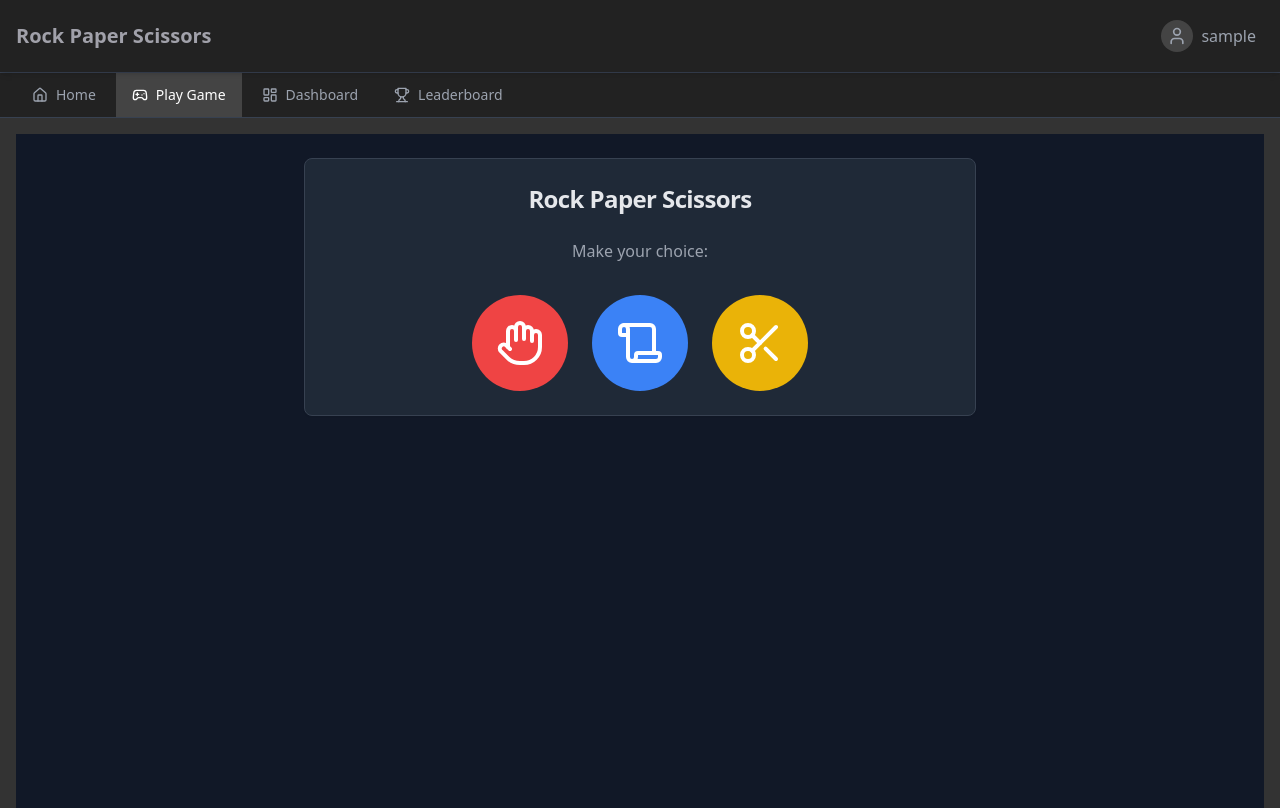
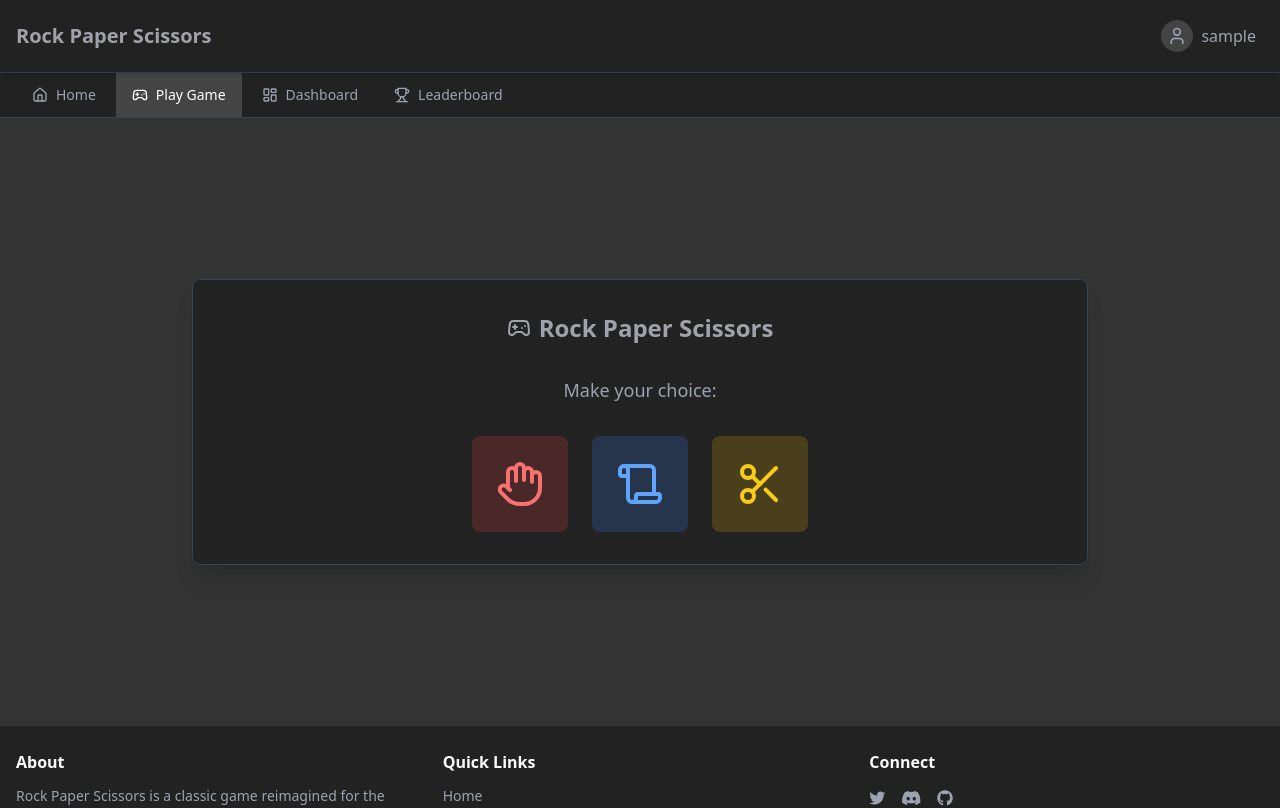
Before and after one commit to komenpetch/rps_pj, a Next.js app: page /rps in a window 1280 px wide. Shown: the top 808 px of the page. Built offline with nearby package versions, Linux system fonts and the light colour scheme; sample sign-in values are in the browser's storage.

Commit message:
✨ improve RPS game UI with score display

```diff
--- a/app/globals.css
+++ b/app/globals.css
@@ -67,7 +67,7 @@
     @apply bg-background text-foreground;
   }
 }
-
+/* UI */
 @keyframes slideDown {
     from {
         opacity: 0;
@@ -119,3 +119,81 @@
 .scale-on-hover:active {
     transform: scale(0.95);
 }
+
+/* game */
+@keyframes bounce {
+    0%, 100% { transform: translateY(0); }
+    50% { transform: translateY(-10px); }
+}
+
+@keyframes pulse {
+    0%, 100% { transform: scale(1); }
+    50% { transform: scale(1.05); }
+}
+
+@keyframes shake {
+    0%, 100% { transform: translateX(0); }
+    25% { transform: translateX(-5px); }
+    75% { transform: translateX(5px); }
+}
+
+@keyframes fadeIn {
+    from { opacity: 0; }
+    to { opacity: 1; }
+}
+
+@keyframes slideIn {
+    from {
+        opacity: 0;
+        transform: translateY(-20px);
+    }
+    to {
+        opacity: 1;
+        transform: translateY(0);
+    }
+}
+
+.animate-bounce {
+    animation: bounce 1s infinite;
+}
+
+.animate-pulse {
+    animation: pulse 2s infinite;
+}
+
+.animate-shake {
+    animation: shake 0.5s;
+}
+
+.animate-fade-in {
+    animation: fadeIn 0.3s ease-out;
+}
+
+.animate-slide-in {
+    animation: slideIn 0.3s ease-out;
+}
+
+.choice-hover {
+    transition: all 0.3s ease;
+}
+
+.choice-hover:hover:not(:disabled) {
+    transform: scale(1.05);
+}
+
+.choice-hover:active:not(:disabled) {
+    transform: scale(0.95);
+}
+
+.winner {
+    animation: pulse 2s infinite;
+}
+
+.loser {
+    opacity: 0.75;
+    transform: scale(0.9);
+}
+
+.result-enter {
+    animation: slideIn 0.3s ease-out;
+}
--- a/app/rps/components/Choice.tsx
+++ b/app/rps/components/Choice.tsx
@@ -1,42 +1,56 @@
-import { Choice } from "@/app/utils/RpsGameLogic";
-import { Button } from "@/components/ui/button"
-import { Hand, Scroll, Scissors } from "lucide-react"
+import { Hand, Scroll, Scissors } from "lucide-react";
+import type { Choice } from '@/app/utils/RpsGameLogic';
 
-type ChoiceProps = {
+type ChoiceButtonProps = {
     choice: Choice;
     onClick: (choice: Choice) => void;
     disabled?: boolean;
     isSelected?: boolean;
 };
 
-const choiceIcons = {
-    rock: Hand,
-    paper: Scroll,
-    scissors: Scissors,
+const choiceConfig = {
+    rock: {
+        icon: Hand,
+        color: "bg-red-500/20 text-red-400 hover:bg-red-500/30",
+        selectedColor: "bg-red-500/40 text-red-300"
+    },
+    paper: {
+        icon: Scroll,
+        color: "bg-blue-500/20 text-blue-400 hover:bg-blue-500/30",
+        selectedColor: "bg-blue-500/40 text-blue-300"
+    },
+    scissors: {
+        icon: Scissors,
+        color: "bg-yellow-500/20 text-yellow-400 hover:bg-yellow-500/30",
+        selectedColor: "bg-yellow-500/40 text-yellow-300"
+    }
 };
 
-const choiceColors = {
-    rock: "bg-red-500 hover:bg-red-600",
-    paper: "bg-blue-500 hover:bg-blue-600",
-    scissors: "bg-yellow-500 hover:bg-yellow-600",
-};
-
-export default function ChoiceButton({ choice, onClick, disabled, isSelected }: ChoiceProps) {
-    const Icon = choiceIcons[choice];
-    const colorClass = choiceColors[choice];
+export default function ChoiceButton({
+    choice,
+    onClick,
+    disabled = false,
+    isSelected = false
+}: ChoiceButtonProps) {
+    const Icon = choiceConfig[choice].icon;
+    const baseColor = isSelected
+        ? choiceConfig[choice].selectedColor
+        : choiceConfig[choice].color;
 
     return (
-        <Button
+        <button
             onClick={() => onClick(choice)}
             disabled={disabled}
             className={`
-                ${colorClass}
-                w-24 h-24 rounded-full p-6 transition-all duration-200
-                ${isSelected ? 'scale-110 ring-4 ring-white' : 'hover:scale-105'}
+                ${baseColor}
+                w-24 h-24 rounded-lg p-6
+                transition-all duration-200 transform
+                ${isSelected ? 'scale-110 ring-2 ring-gray-400' : 'hover:scale-105'}
                 ${disabled ? 'opacity-50 cursor-not-allowed' : ''}
+                flex items-center justify-center
             `}
         >
-            <Icon className="w-full h-full text-white" />
-        </Button>
+            <Icon className="w-full h-full" />
+        </button>
     );
 }
--- a/app/rps/components/Game.tsx
+++ b/app/rps/components/Game.tsx
@@ -1,47 +1,35 @@
-'use client';
 import { useState } from 'react';
-import { Card, CardContent, CardHeader, CardTitle } from "@/components/ui/card"
-import { Button } from "@/components/ui/button"
-import { useToast } from "@/components/ui/use-toast"
-import { Undo2 } from "lucide-react"
+import { Gamepad2, RotateCcw } from "lucide-react";
+import { useToast } from "@/components/ui/use-toast";
 import {
     type Choice,
-    type GameResult,
     choices,
     getComputerChoice,
     determineWinner,
     calculatePoints
 } from '@/app/utils/RpsGameLogic';
-import ChoiceButton from './Choice'
-import ResultDisplay from './ResultDisplay'
+import ChoiceButton from './Choice';
+import ResultDisplay from './ResultDisplay';
 
 type GameState = {
     playerChoice: Choice | null;
     computerChoice: Choice | null;
-    result: GameResult | null;
+    result: 'win' | 'lose' | 'draw' | null;
     points: number;
     isPlaying: boolean;
 };
 
-async function updateGameStats(result: GameResult, points: number) {
-    try {
+async function updateGameStats(result: 'win' | 'lose' | 'draw', points: number) {
     const response = await fetch('/api/games/save', {
         method: 'POST',
         headers: {
             'Content-Type': 'application/json'
         },
-            body: JSON.stringify({
-                result,
-                points
-            })
+        body: JSON.stringify({ result, points })
     });
 
     if (!response.ok) {
         throw new Error('Failed to save game result');
-        }
-    } catch (error) {
-        console.error('Error saving game result:', error);
-        throw error;
     }
 }
 
@@ -63,8 +51,10 @@ export default function Game() {
             const result = determineWinner(choice, computerChoice);
             const points = calculatePoints(result);
 
+            // Save game result
             await updateGameStats(result, points);
 
+            // Update game state
             setGameState({
                 playerChoice: choice,
                 computerChoice,
@@ -73,8 +63,9 @@ export default function Game() {
                 isPlaying: false
             });
 
+            // Show toast notification
             toast({
-                title: result === 'win' ? 'Victory!' : result === 'lose' ? 'Defeat!' : 'Draw!',
+                title: result === 'win' ? '🎉 Victory!' : result === 'lose' ? '😔 Defeat!' : '🤝 Draw!',
                 description: `You earned ${points} points`,
                 duration: 3000,
             });
@@ -101,36 +92,39 @@ export default function Game() {
     };
 
     return (
-        <Card className="bg-gray-800 border-gray-700">
-            <CardHeader>
-                <CardTitle className="text-2xl font-bold text-center text-gray-200">
+        <div className="bg-[#222222] rounded-lg shadow-xl border border-gray-700 p-8">
+            <div className="text-center mb-8">
+                <h1 className="text-2xl font-bold text-zinc-400 flex items-center justify-center gap-2">
+                    <Gamepad2 className="w-6 h-6" />
                     Rock Paper Scissors
-                </CardTitle>
-            </CardHeader>
-            <CardContent className="space-y-8">
+                </h1>
+            </div>
+
+            <div className="space-y-8">
                 {gameState.result ? (
-                    <>
+                    <div className="space-y-6">
                         <ResultDisplay
                             playerChoice={gameState.playerChoice!}
                             computerChoice={gameState.computerChoice!}
                             result={gameState.result}
                             points={gameState.points}
                         />
+
                         <div className="text-center">
-                            <Button
+                            <button
                                 onClick={resetGame}
-                                variant="outline"
-                                className="border-gray-600 text-gray-200 hover:bg-gray-700"
                                 disabled={gameState.isPlaying}
+                                className="bg-[#444444] text-white px-6 py-3 rounded-md hover:bg-gray-700
+                                         transition-colors flex items-center gap-2 mx-auto"
                             >
-                                <Undo2 className="mr-2 h-4 w-4" />
+                                <RotateCcw className="w-4 h-4" />
                                 Play Again
-                            </Button>
+                            </button>
                         </div>
-                    </>
+                    </div>
                 ) : (
-                    <>
-                        <p className="text-center text-gray-400">
+                    <div className="space-y-8">
+                        <p className="text-center text-gray-400 text-lg">
                             Make your choice:
                         </p>
                         <div className="flex justify-center gap-6">
@@ -143,9 +137,9 @@ export default function Game() {
                                 />
                             ))}
                         </div>
-                    </>
+                    </div>
                 )}
-            </CardContent>
-        </Card>
+            </div>
+        </div>
     );
 }
--- /dev/null
+++ b/app/rps/components/ScoreDisplay.tsx
@@ -0,0 +1,34 @@
+import { Trophy, Flame } from 'lucide-react';
+
+type ScoreDisplayProps = {
+    score: number;
+    streak: number;
+};
+
+export default function ScoreDisplay({ score, streak }: ScoreDisplayProps) {
+    return (
+        <div className="grid grid-cols-2 gap-4 mb-8">
+            <div className="bg-gray-800 rounded-2xl p-4 flex items-center gap-4">
+                <div className="p-3 rounded-xl bg-yellow-500/10">
+                    <Trophy className="w-6 h-6 text-yellow-400" />
+                </div>
+                <div>
+                    <p className="text-sm text-gray-400">Total Score</p>
+                    <p className="text-2xl font-bold text-white">{score}</p>
+                </div>
+            </div>
+
+            <div className="bg-gray-800 rounded-2xl p-4 flex items-center gap-4">
+                <div className="p-3 rounded-xl bg-red-500/10">
+                    <Flame className="w-6 h-6 text-red-400" />
+                </div>
+                <div>
+                    <p className="text-sm text-gray-400">Win Streak</p>
+                    <p className={`text-2xl font-bold text-white ${streak > 2 ? 'animate-pulse' : ''}`}>
+                        {streak}
+                    </p>
+                </div>
+            </div>
+        </div>
+    );
+}
--- a/app/rps/page.tsx
+++ b/app/rps/page.tsx
@@ -2,32 +2,33 @@
 
 import { useEffect, useState } from 'react';
 import { useRouter } from 'next/navigation';
+import { useAuth } from '@/app/contexts/AuthContext';
 import Game from './components/Game';
 
 export default function RPSPage() {
     const router = useRouter();
+    const { user } = useAuth();
     const [isLoading, setIsLoading] = useState(true);
 
     useEffect(() => {
-        const session = localStorage.getItem('session');
-        if (!session) {
+        if (!user) {
             router.push('/login');
             return;
         }
         setIsLoading(false);
-    }, [router]);
+    }, [user, router]);
 
     if (isLoading) {
         return (
-            <div className="min-h-screen bg-gray-900 text-white flex items-center justify-center">
-                <p>Loading...</p>
+            <div className="min-h-screen flex items-center justify-center bg-[#333333]">
+                <div className="animate-spin rounded-full h-12 w-12 border-t-2 border-b-2 border-white"></div>
             </div>
         );
     }
 
     return (
-        <div className="min-h-screen bg-gray-900 text-white p-6">
-            <div className="max-w-2xl mx-auto">
+        <div className="flex-grow min-h-[calc(100vh-14rem)] flex items-center justify-center p-4">
+            <div className="w-full max-w-4xl">
                 <Game />
             </div>
         </div>
```
Also changed, not shown: app/rps/components/ResultDisplay.tsx (+19 -23 lines). Lines whose indentation alone changed are shown as unchanged.
